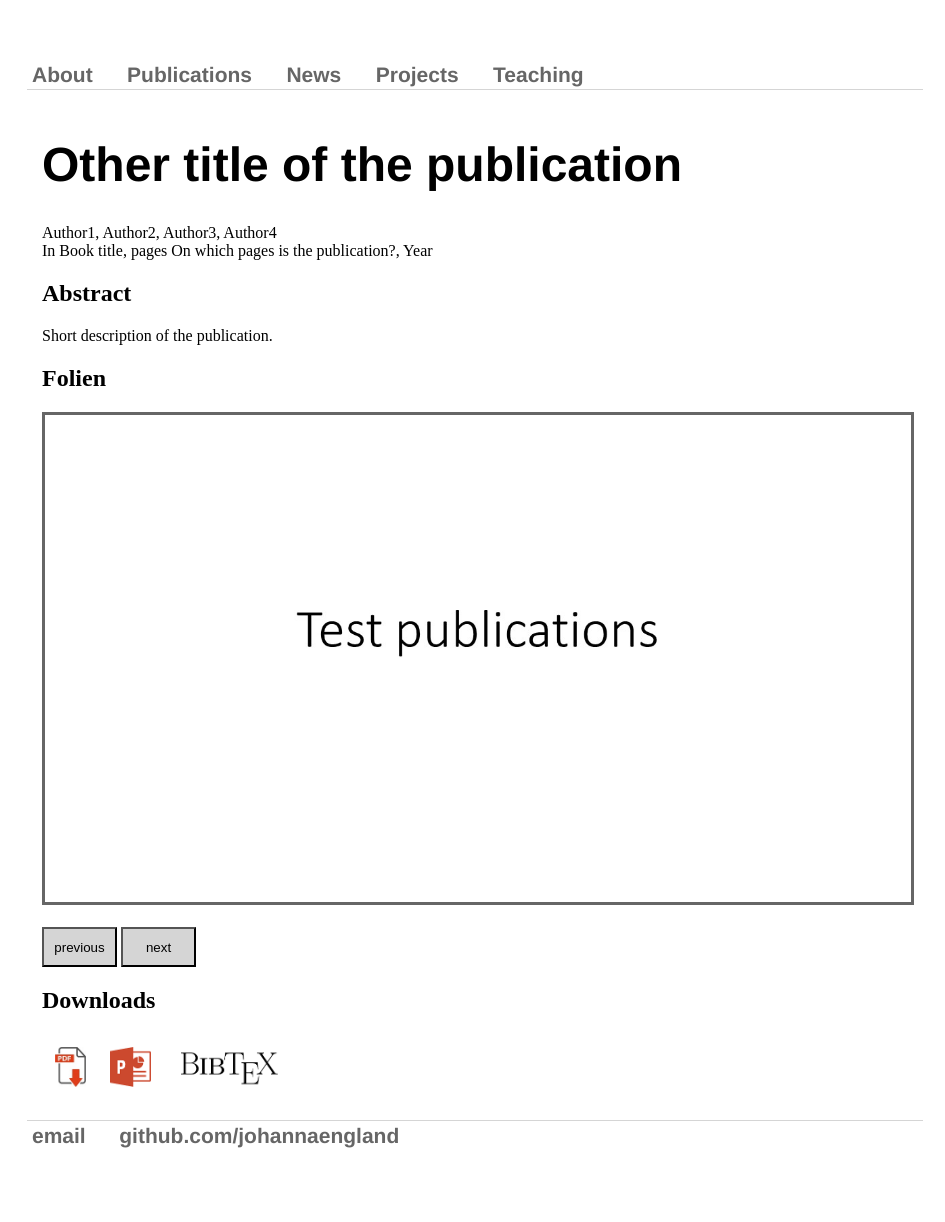
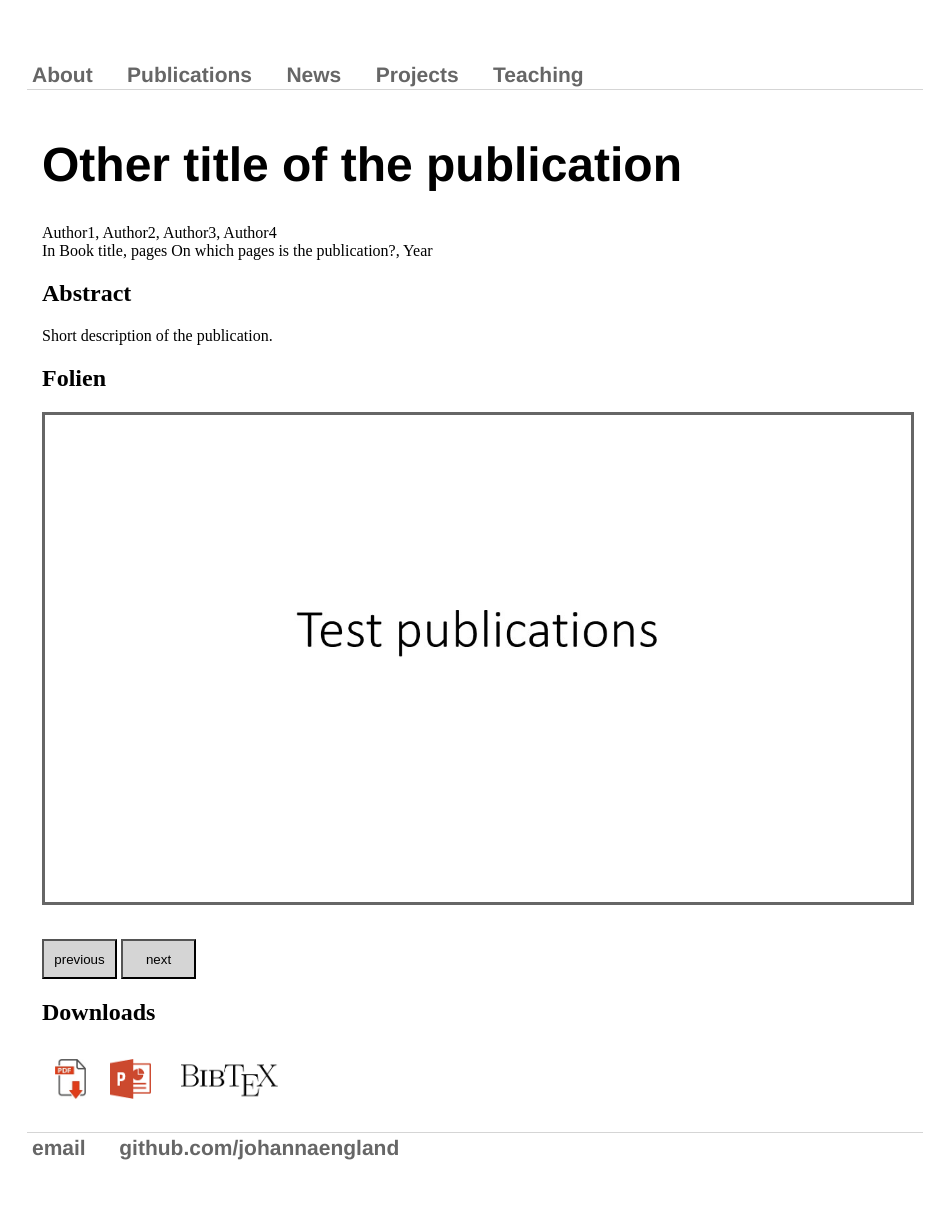
Before and after one commit to johannaengland/johannaengland.github.io, a Jekyll site: the page built from _publications/year-other-publication.md, in a window 1280 px wide. Shown: the whole page, without its empty margins (165-1110 px from the left). Built offline with Jekyll 4.4.1, drawn with Linux system fonts in a browser that asks for light colours.

Commit message:
Update main.css

```diff
--- a/css/main.css
+++ b/css/main.css
@@ -15,7 +15,7 @@
 }
 
 #slideshowButtons {
-    margin-top: 12px auto 12px auto;
+    margin: 12px auto 12px auto;
 }
 
 #url, #nameOfSlides, #fileEnding {
```
